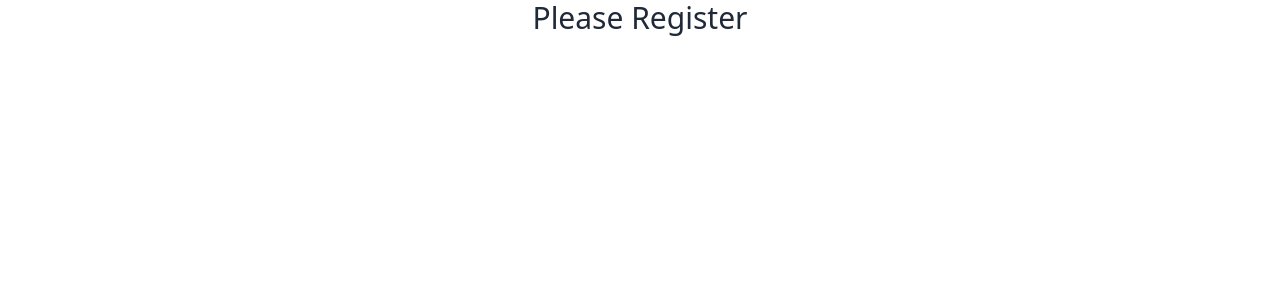
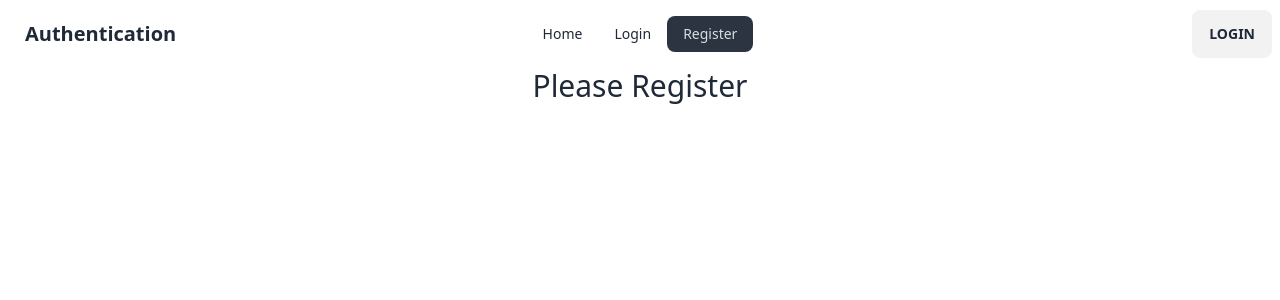
Before and after one commit to omarjafor/User-EmailPass-Auth, a React (Vite) app: page /register in a window 1280 px wide. Shown: the top 300 px of the page. Built offline with nearby package versions, Linux system fonts and the light colour scheme.

Commit message:
user login register design

```diff
--- a/src/Components/Header/Header.jsx
+++ b/src/Components/Header/Header.jsx
@@ -1,7 +1,32 @@
+import { NavLink } from "react-router-dom";
+
 const Header = () => {
+    const navLink = <>
+        <li><NavLink to='/'>Home</NavLink></li>
+        <li><NavLink to='/login'>Login</NavLink></li>
+        <li><NavLink to='/register'>Register</NavLink></li>
+    </>
     return (
-        <div>
-
+        <div className="navbar bg-base-100">
+            <div className="navbar-start">
+                <div className="dropdown">
+                    <label tabIndex={0} className="btn btn-ghost lg:hidden">
+                        <svg xmlns="http://www.w3.org/2000/svg" className="h-5 w-5" fill="none" viewBox="0 0 24 24" stroke="currentColor"><path strokeLinecap="round" strokeLinejoin="round" strokeWidth="2" d="M4 6h16M4 12h8m-8 6h16" /></svg>
+                    </label>
+                    <ul tabIndex={0} className="menu menu-sm dropdown-content mt-3 z-[1] p-2 shadow bg-base-100 rounded-box w-52">
+                       {navLink}
+                    </ul>
+                </div>
+                <NavLink className="btn btn-ghost normal-case text-xl" to='/'>Authentication</NavLink>
+            </div>
+            <div className="navbar-center hidden lg:flex">
+                <ul className="menu menu-horizontal px-1">
+                    {navLink}
+                </ul>
+            </div>
+            <div className="navbar-end">
+                <NavLink to='/login' className='btn'>Login</NavLink>
+            </div>
         </div>
     );
 };
--- a/src/Components/Root/Root.jsx
+++ b/src/Components/Root/Root.jsx
@@ -1,8 +1,10 @@
 import { Outlet } from "react-router-dom";
+import Header from "../Header/Header";
 
 const Root = () => {
     return (
         <div>
+            <Header></Header>
             <Outlet></Outlet>
         </div>
     );
```
